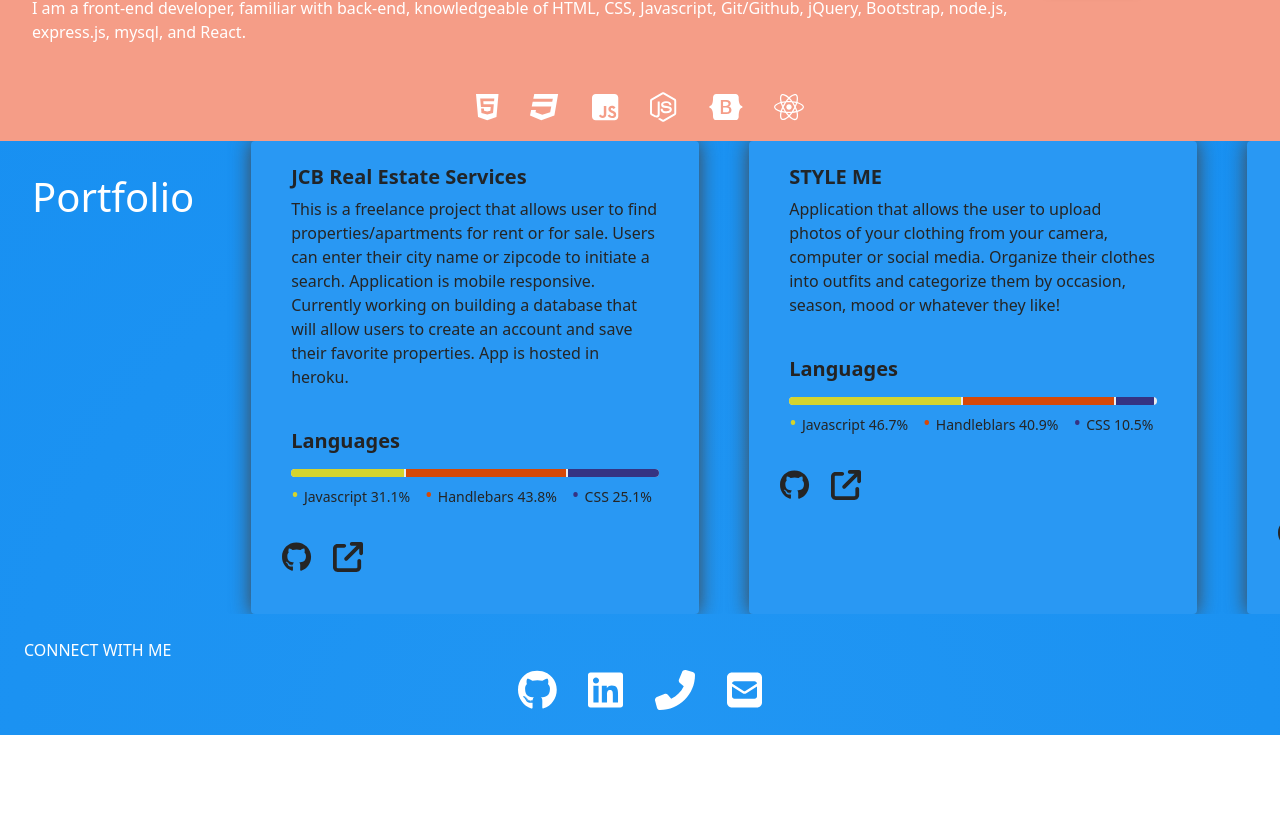
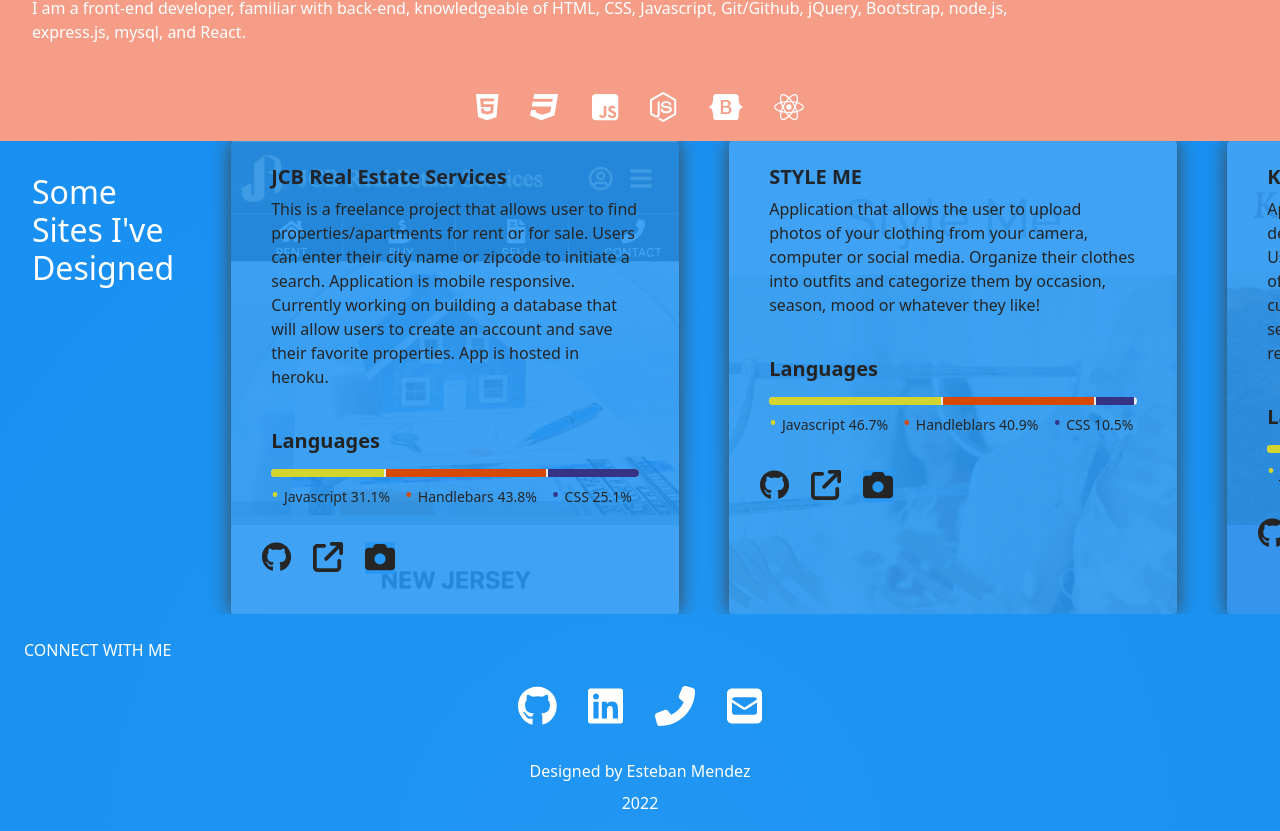
Before and after one commit to Esmendez90/portfolio, a React (Create React App) app in the folder my_portfolio/: page / in a window 1280 px wide. Shown: the part 512-1343 px from the top of the page. Before the commit the page ends 1247 px from the top, so only its background shows below. Built offline with nearby package versions, Linux system fonts and the light colour scheme.

Commit message:
move card img to background, changed opacity

```diff
--- a/my_portfolio/src/components/About/About.js
+++ b/my_portfolio/src/components/About/About.js
@@ -17,7 +17,7 @@ function About() {
           />
         <p>
           I am truly enthusiastic about designing
-          and developing web pages, solving problems, and learning new
+          and developing webpages, solving problems, and learning new
           technologies. One of my strongest assets is that I do not mind going
           the extra mile, whether it means helping a stranger find the nearest
           train station or spending hours trying to fix that one bug in my code.
--- a/my_portfolio/src/components/Card/Card.js
+++ b/my_portfolio/src/components/Card/Card.js
@@ -10,7 +10,7 @@ function CardComp() {
   return (
     <>
       <div id="portfolio" className="card-container">
-        <h1>Portfolio</h1>
+        <h2>Some Sites I've Designed</h2>
         {cardsProject.map(
           ({
             id,
@@ -30,18 +30,19 @@ function CardComp() {
             className,
             icon,
             icon2,
+            icon3,
           }) => (
             <Card key={id}>
+              <div className="port-img-container row">
+                <Card.Img
+                  variant="top"
+                  src={process.env.PUBLIC_URL + [image]}
+                  alt={alt}
+                />
+              </div>
               <Card.Body>
                 <Card.Title>{title}</Card.Title>
                 <Card.Text>{text}</Card.Text>
-                <div className="port-img-container row">
-                  <Card.Img
-                    variant="top"
-                    src={process.env.PUBLIC_URL + [image]}
-                    alt={alt}
-                  />
-                </div>
 
                 <div className="languages-bar">
                   <Card.Title>Languages</Card.Title>
@@ -84,6 +85,11 @@ function CardComp() {
                         <FontAwesomeIcon icon={req2[icon2]} />
                       </a>
                     </li>
+                    <li className={className}>
+                      <button>
+                        <FontAwesomeIcon icon={req2[icon3]} />
+                      </button>
+                    </li>
                   </ul>
                 </div>
               </Card.Body>
--- a/my_portfolio/src/components/Card/cardsProjects.json
+++ b/my_portfolio/src/components/Card/cardsProjects.json
@@ -16,7 +16,8 @@
         "target":"_blank",
         "className":"links-container icon",
         "icon":"faGithub",
-        "icon2":"faArrowUpRightFromSquare"
+        "icon2":"faArrowUpRightFromSquare",
+        "icon3":"faCamera"
     },
     {
         "id": "2",
@@ -35,7 +36,8 @@
         "target":"_blank",
         "className":"links-container icon",
         "icon":"faGithub",
-        "icon2":"faArrowUpRightFromSquare"
+        "icon2":"faArrowUpRightFromSquare",
+        "icon3":"faCamera"
     },
     {
         "id": "3",
@@ -54,7 +56,8 @@
         "target":"_blank",
         "className":"links-container icon",
         "icon":"faGithub",
-        "icon2":"faArrowUpRightFromSquare"
+        "icon2":"faArrowUpRightFromSquare",
+        "icon3":"faCamera"
     },
     {
         "id": "4",
@@ -73,7 +76,8 @@
         "target":"_blank",
         "className":"links-container icon",
         "icon":"faGithub",
-        "icon2":"faArrowUpRightFromSquare"
+        "icon2":"faArrowUpRightFromSquare",
+        "icon3":"faCamera"
     },
     {
         "id": "5",
@@ -86,12 +90,13 @@
         "js": "Javascript",
         "html": "HTML",
         "css": "CSS",
-        "jsPercent": "59.1%",
-        "htmlPercent": "11.7%",
-        "cssPercent": "29.2%",
+        "jsPercent": "55.7%",
+        "htmlPercent": "9.0%",
+        "cssPercent": "35.3%",
         "target":"_blank",
         "className":"links-container icon",
         "icon":"faGithub",
-        "icon2":"faArrowUpRightFromSquare"
+        "icon2":"faArrowUpRightFromSquare",
+        "icon3":"faCamera"
     }
 ]
--- a/my_portfolio/src/components/Card/style.css
+++ b/my_portfolio/src/components/Card/style.css
@@ -6,8 +6,7 @@
   border: none !important;
 }
 
-.card-container > h1 {
-  text-align: center;
+.card-container > h2 {
   color: white;
   margin: 2rem;
 }
@@ -33,10 +32,7 @@
 }
 
 .port-img-container {
-  display: none !important;
-  /* position: absolute;
-  top: 0;
-  left: 0; */
+  position: absolute;
 }
 
 .btn-container > ul {
@@ -46,11 +42,24 @@
 
 .links-container {
   margin-left: 0.4rem !important;
+  z-index: 3;
 }
 
 .links-container svg {
   color: rgb(37, 37, 37) !important;
   font-size: 30px !important;
+}
+
+.links-container svg:hover {
+  -ms-transform: scale(1.5); /* IE 9 */
+  -webkit-transform: scale(1.5); /* Safari 3-8 */
+  transform: scale(1.5);
+}
+
+.links-container > button {
+  border: none;
+  padding: 0;
+  background-color: #2998f3 ;
 }
 
 .languages-bar > .h5 {
@@ -87,7 +96,7 @@
 .item {
   display: inline-block;
   color: rgb(37, 37, 37);
-  font-size: 12px;
+  font-size: 14px;
 }
 
 .html-class {
--- a/my_portfolio/src/components/Footer/Footer.js
+++ b/my_portfolio/src/components/Footer/Footer.js
@@ -28,6 +28,8 @@ function Footer() {
             );
           })}
         </ul>
+        <p style={{textAlign:"center"}}>Designed by Esteban Mendez</p>
+        <p style={{textAlign:"center", marginTop:"0"}}>2022</p>
       </footer>
     </div>
   );
--- a/my_portfolio/src/components/Footer/style.css
+++ b/my_portfolio/src/components/Footer/style.css
@@ -5,6 +5,10 @@ footer {
 footer p {
   margin: 1rem;
   color: white;
+}
+
+footer ul {
+  margin-top:1rem;
 }
 
 ul {
```
Also changed, not shown: my_portfolio/src/components/Reusable/Reusable.js (line endings or trailing spaces).
